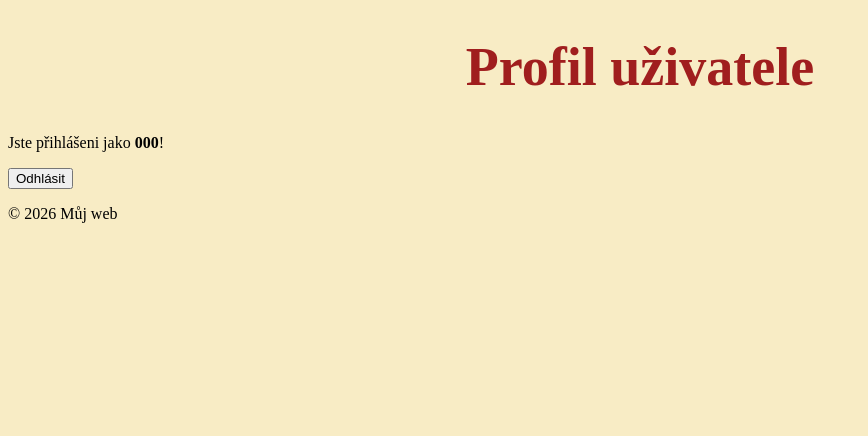
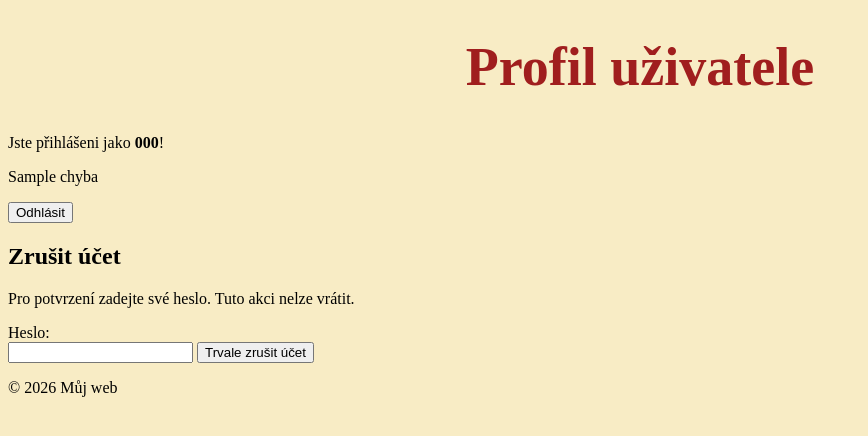
Before and after one commit to KratkyS/web-js, a Node server app: template express-server/app/views/profile.ejs in a window 1280 px wide. Shown: the part 26-462 px from the top of the page, without its empty margins (0-868 px from the left). Run offline with Node 20, Linux system fonts and the light colour scheme; the template is opened without the code that fills it: most values are stand-ins (such as "Sample title", 1, 10 or a date in 2020).

Commit message:
dalsi commit

```diff
--- a/express-server/app/views/profile.ejs
+++ b/express-server/app/views/profile.ejs
@@ -13,9 +13,23 @@
         <h1>Profil uživatele</h1>
         <p>Jste přihlášeni jako <b><%= prihlasenyUzivatel %></b>!</p>
 
+        <% if (chyba) { %>
+            <p role="alert"><%= chyba %></p>
+        <% } %>
+
         <form action="/users/signout" method="post">
             <button type="submit">Odhlásit</button>
         </form>
+
+        <section>
+            <h2>Zrušit účet</h2>
+            <p>Pro potvrzení zadejte své heslo. Tuto akci nelze vrátit.</p>
+            <form action="/users/delete" method="post" onsubmit="return confirm('Opravdu chcete trvale zrušit svůj účet?');">
+                <label for="delete-password">Heslo:</label><br />
+                <input type="password" id="delete-password" name="heslo" autocomplete="current-password" required />
+                <button type="submit">Trvale zrušit účet</button>
+            </form>
+        </section>
     </main>
 
     <%- include('./partials/footer') %>
--- a/express-server/data/users.json
+++ b/express-server/data/users.json
@@ -4,5 +4,8 @@
     },
     "e2e_mwt3azm9": {
         "heslo": "$2b$10$WQ0kfYOgpt7.6b07OhNTeO1JnrLQ6VQJJbZNvJxV1JybEqg6JIjS2"
+    },
+    "delete_test_1795427887786": {
+        "heslo": "$2b$10$PAtOKcgeAoil/9gAuhyefOVJhC688eYMW7.dcaZPPdbYIZdkLoaE6"
     }
 }
--- a/express-server/routes/usersRouter.js
+++ b/express-server/routes/usersRouter.js
@@ -5,5 +5,6 @@ router.get('/', controller.oneForm);
 router.post('/sign', controller.uniSign);
 router.get('/profile', controller.profile);
 router.post('/signout', controller.getOut);
+router.post('/delete', controller.deleteAccount);
 
 module.exports = router;
```
Also changed, not shown: express-server/controllers/usersController.js (+29 -0 lines), express-server/models/usersModel.js (+10 -0 lines).
